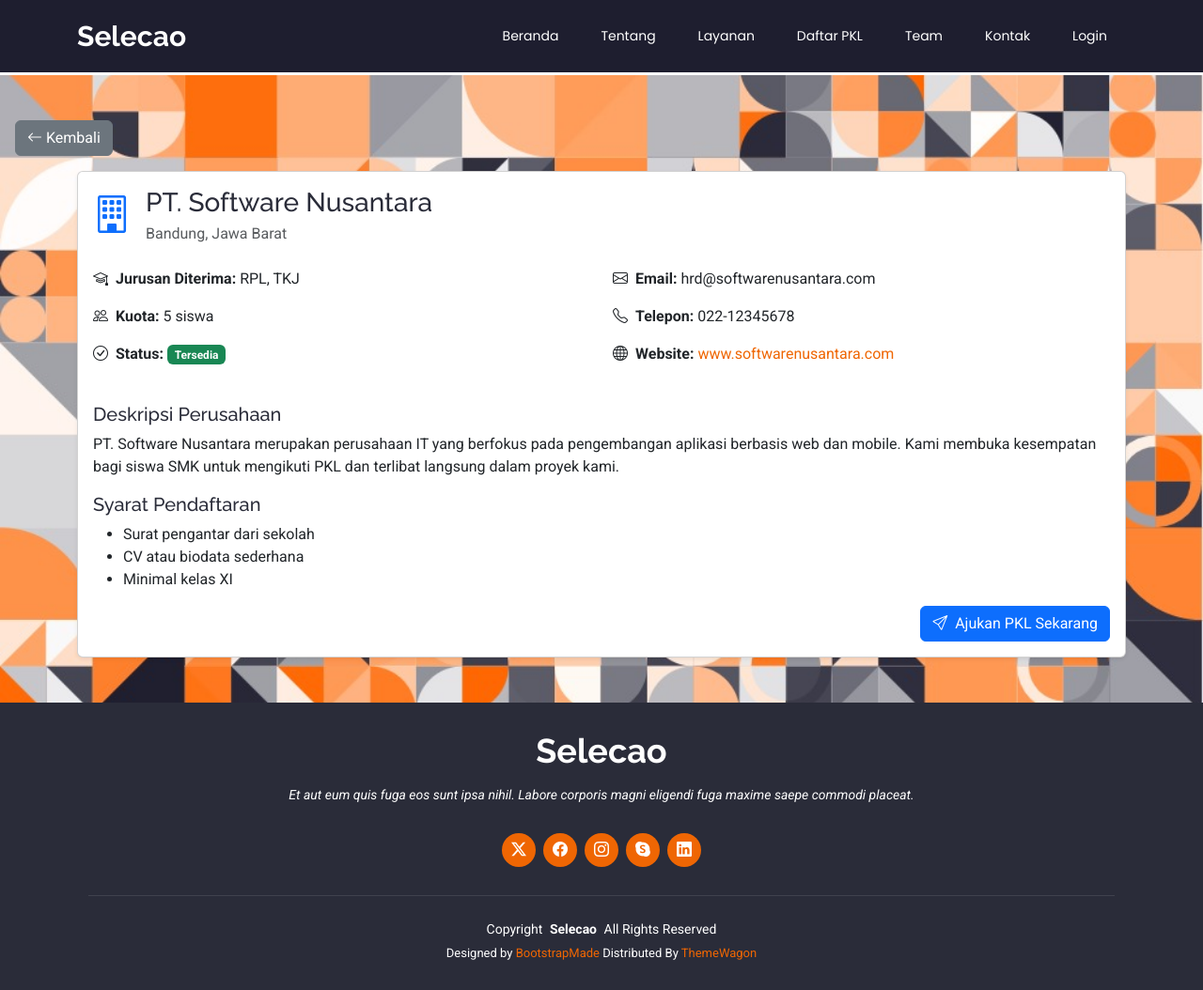
After one commit to HuntNugie/sistem-cari-pkl, a Laravel app: page /daftar-pkl/detail in a window 1280 px wide. The commit adds this page. Shown: the whole page at 94% size. Run offline with Laravel 12, Linux system fonts and the light colour scheme; parts of the project's set-up code (start-up, migrations or seed data) failed here and were passed over.

Commit message:
Membuat halaman detail pkl

```diff
--- a/resources/views/components/public/daftar.blade.php
+++ b/resources/views/components/public/daftar.blade.php
@@ -69,7 +69,7 @@
       </div>
 
       <!-- Tambahkan card lainnya di sini -->
-    <a href="" class="btn btn-primary">Liat selengkapnya</a>
+    <a href="{{ route("public.daftar.pkl") }}" class="btn btn-secondary">Liat selengkapnya</a>
     </div>
   </div>
 </section>
--- a/resources/views/public/daftar-pkl.blade.php
+++ b/resources/views/public/daftar-pkl.blade.php
@@ -17,6 +17,7 @@
 
 @section("content")
     <section class="py-5 bg-light">
+        <a href="{{ route("beranda") }}" class="btn btn-secondary mb-4 ms-3">Kembali</a>
       <div class="container" data-aos="fade-up">
         <h2 class="mb-4 text-center">Daftar Tempat PKL</h2>
         <!-- Search Bar -->
--- /dev/null
+++ b/resources/views/public/detail-pkl.blade.php
@@ -0,0 +1,71 @@
+@extends("layout.public.public")
+
+@push("style")
+    <style>
+    section {
+      background-image: url('../profile.jpg');
+      background-size: cover;
+      background-position: center;
+      background-attachment: fixed;}
+    </style>
+@endpush
+
+@section("content")
+
+ <section class="py-5 bg-light " style="margin-top: 5rem;">
+    <a href="{{ route("public.daftar.pkl") }}" class="btn btn-secondary mb-3 ms-3">
+      <i class="bi bi-arrow-left"></i> Kembali
+    </a>
+    <div class="container" data-aos="fade-up">
+      <div class="card shadow-sm">
+        <div class="card-body">
+
+          <!-- Header Info -->
+          <div class="d-flex align-items-center mb-4">
+            <i class="bi bi-building fs-1 text-primary me-3"></i>
+            <div>
+              <h3 class="mb-1">PT. Software Nusantara</h3>
+              <p class="mb-0 text-muted">Bandung, Jawa Barat</p>
+            </div>
+          </div>
+
+          <!-- Detail Data -->
+          <div class="row mb-4">
+            <div class="col-md-6">
+              <p><i class="bi bi-mortarboard me-2"></i><strong>Jurusan Diterima:</strong> RPL, TKJ</p>
+              <p><i class="bi bi-people me-2"></i><strong>Kuota:</strong> 5 siswa</p>
+              <p><i class="bi bi-check-circle me-2"></i><strong>Status:</strong> <span class="badge bg-success">Tersedia</span></p>
+            </div>
+            <div class="col-md-6">
+              <p><i class="bi bi-envelope me-2"></i><strong>Email:</strong> hrd@softwarenusantara.com</p>
+              <p><i class="bi bi-telephone me-2"></i><strong>Telepon:</strong> 022-12345678</p>
+              <p><i class="bi bi-globe me-2"></i><strong>Website:</strong> <a href="#" target="_blank">www.softwarenusantara.com</a></p>
+            </div>
+          </div>
+
+          <!-- Deskripsi -->
+          <h5>Deskripsi Perusahaan</h5>
+          <p>
+            PT. Software Nusantara merupakan perusahaan IT yang berfokus pada pengembangan aplikasi berbasis web dan mobile. Kami membuka kesempatan bagi siswa SMK untuk mengikuti PKL dan terlibat langsung dalam proyek kami.
+          </p>
+
+          <!-- Syarat -->
+          <h5>Syarat Pendaftaran</h5>
+          <ul>
+            <li>Surat pengantar dari sekolah</li>
+            <li>CV atau biodata sederhana</li>
+            <li>Minimal kelas XI</li>
+          </ul>
+
+          <!-- Tombol -->
+          <div class="text-end">
+            <a href="form-pendaftaran.html" class="btn btn-primary">
+              <i class="bi bi-send me-1"></i> Ajukan PKL Sekarang
+            </a>
+          </div>
+
+        </div>
+      </div>
+    </div>
+  </section>
+@endsection
--- a/routes/web.php
+++ b/routes/web.php
@@ -25,9 +25,16 @@ use App\Models\Jurusan;
 Route::get('/', function () {
     return view('public.index');
 })->name("beranda");
-Route::get("/daftar-pkl",function(){
-    return view("public.daftar-pkl");
-})->name("public.daftar.pkl");
+
+Route::prefix("daftar-pkl")->group(function(){
+    // daftar seluruh pkl
+    Route::get("/",function(){
+        return view("public.daftar-pkl");
+    })->name("public.daftar.pkl");
+    Route::get("/detail",function(){
+        return view("public.detail-pkl");
+    })->name("public.detail.pkl");
+});
 // login user
 Route::get("/login",[LoginController::class,"show"])->name("public.login")->middleware("cekAuth");
 Route::post("/login",[LoginController::class,"login"])->name("public.login.aksi");
```
Also changed, not shown: config/services.php (+3 -4 lines), resources/views/public/auth/login.blade.php (+11 -6 lines), public/log.jpeg (added), public/logo.jpeg (added), public/logo.png (added), public/logo.svg (added).
